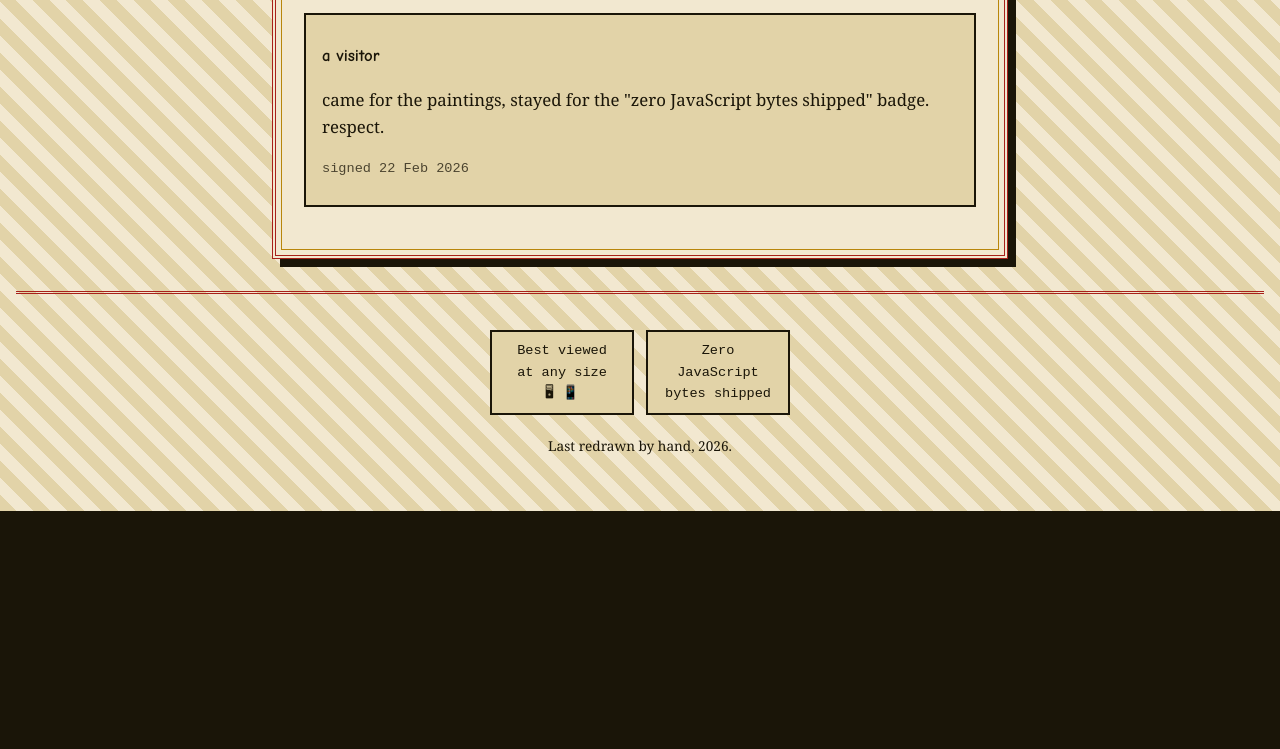
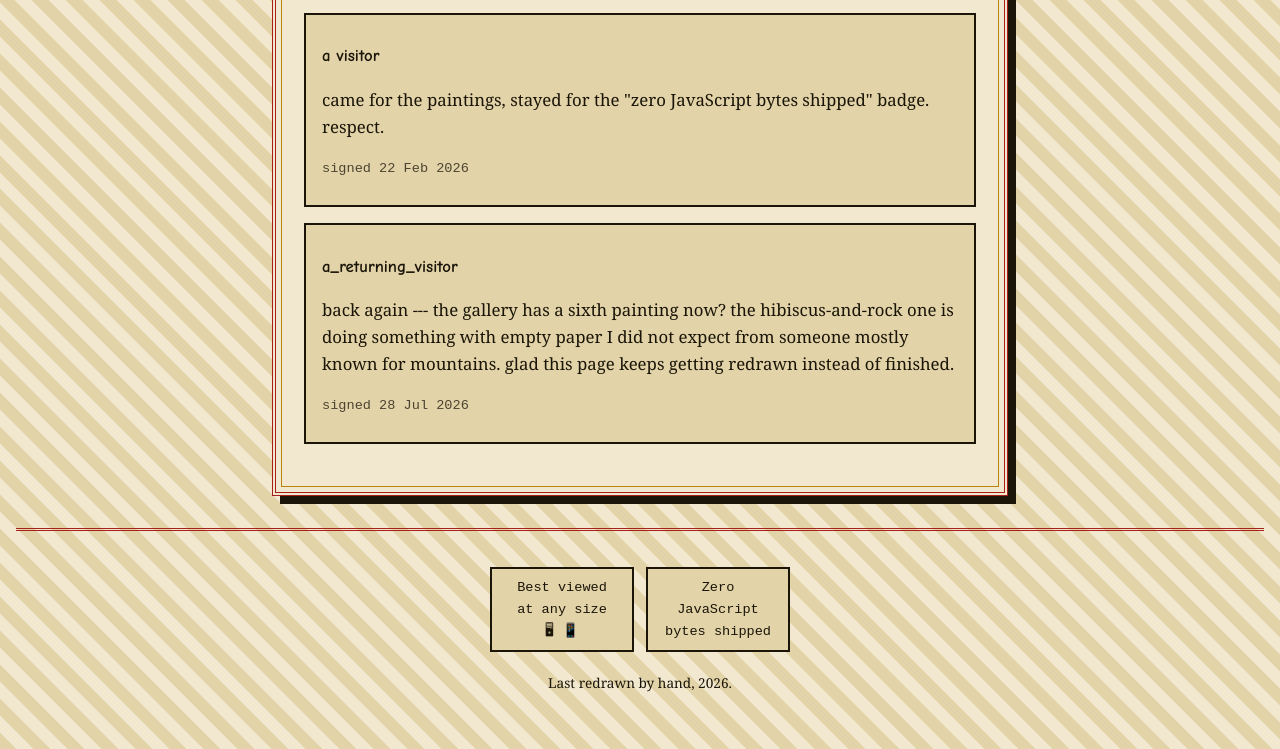
Before and after one commit to am167/comp4020-riff1-shitao-3, a website built with Vite: page guestbook.html in a window 1280 px wide. Shown: the part 927-1676 px from the top of the page. Before the commit the page ends 1438 px from the top, so only its background shows below. Built offline with nearby package versions, Linux system fonts and the light colour scheme.

Commit message:
content: deepen the guestbook and webring pages
Both were the thinnest pages in the site. Adds a fourth guestbook
entry that notices the new sixth gallery painting, and a further-
reading link to Bada Shanren, Shitao's contemporary in the
Individualist school.

```diff
--- a/guestbook.html
+++ b/guestbook.html
@@ -72,6 +72,17 @@
           </p>
           <p class="stamp">signed 22 Feb 2026</p>
         </article>
+
+        <article class="guestbook-entry">
+          <p class="signed">a_returning_visitor</p>
+          <p>
+            back again --- the gallery has a sixth painting now? the
+            hibiscus-and-rock one is doing something with empty paper I did
+            not expect from someone mostly known for mountains. glad this
+            page keeps getting redrawn instead of finished.
+          </p>
+          <p class="stamp">signed 28 Jul 2026</p>
+        </article>
       </div>
     </main>
     <footer>
```
Also changed, not shown: webring.html (+7 -0 lines).
